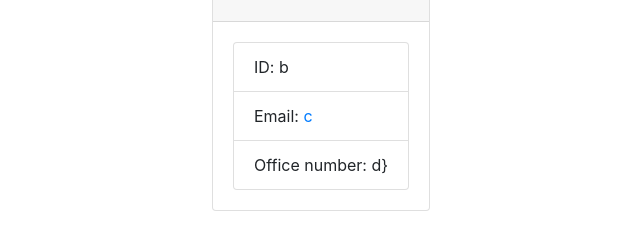
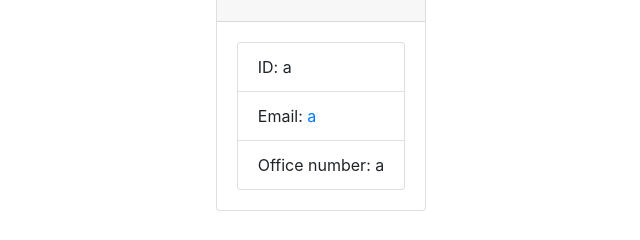
Before and after one commit to mrramontorres/team-profile-generator, a plain HTML site: page dist/sampleTeam.html in a window 1280 px wide. Shown: the part 324-564 px from the top of the page, 319-959 px from the left. Drawn offline with nearby package versions, Linux system fonts and the light colour scheme.

```diff
--- a/dist/sampleTeam.html
+++ b/dist/sampleTeam.html
@@ -32,9 +32,9 @@
         </div>
         <div class="card-body">
             <ul class="list-group">
-                <li class="list-group-item">ID: b</li>
-                <li class="list-group-item">Email: <a href="mailto:c}">c</a></li>
-                <li class="list-group-item">Office number: d}</li>
+                <li class="list-group-item">ID: a</li>
+                <li class="list-group-item">Email: <a href="mailto:a}">a</a></li>
+                <li class="list-group-item">Office number: a</li>
             </ul>
         </div>
     </div>
```
Also changed, not shown: index.js (+33 -6 lines).
